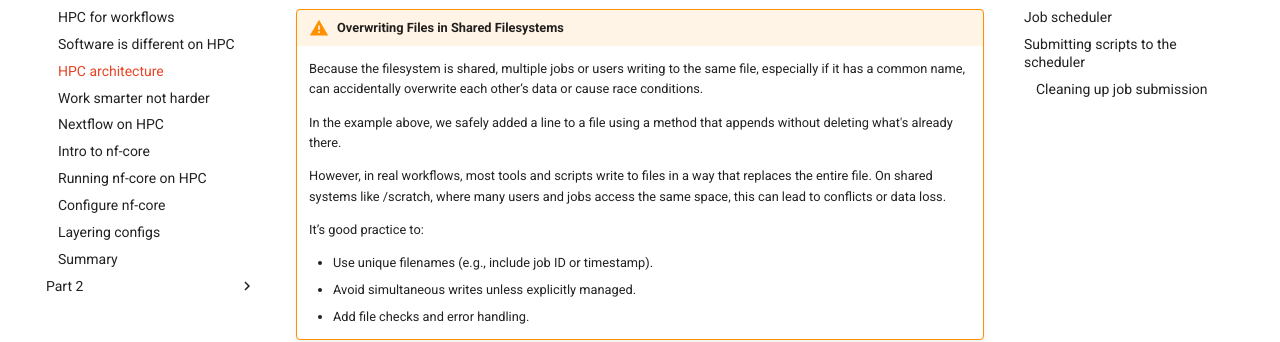
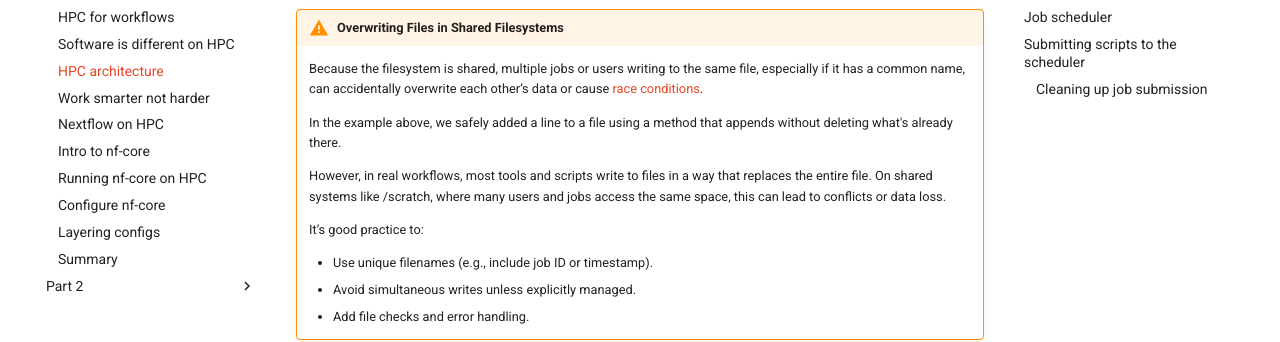
Before and after one commit to Sydney-Informatics-Hub/nextflow-hpc-workshop, an MkDocs documentation site: the page built from docs/part1/01_3_hpc_architecture.md, in a window 1280 px wide and 900 px high, scrolled down 4303 px. Shown: the part 199-541 px from the top of the window. Built offline with MkDocs 1.6.1 and Material for MkDocs 9.7.7, drawn with Linux system fonts in a browser that asks for light colours; comment, search, counter and statistics services are not loaded; part of the change alters nothing that is shown.

```diff
--- a/docs/part1/01_3_hpc_architecture.md
+++ b/docs/part1/01_3_hpc_architecture.md
@@ -213,7 +213,7 @@ All nodes are connected to a shared parallel filesystem. This is a large, high-s
 
 !!! warning "Overwriting Files in Shared Filesystems"
 
-    Because the filesystem is shared, multiple jobs or users writing to the same file, especially if it has a common name, can accidentally overwrite each other’s data or cause race conditions.
+    Because the filesystem is shared, multiple jobs or users writing to the same file, especially if it has a common name, can accidentally overwrite each other’s data or cause [race conditions](https://en.wikipedia.org/wiki/Race_condition).
 
     In the example above, we safely added a line to a file using a method that appends without deleting what's already there.
 
```
